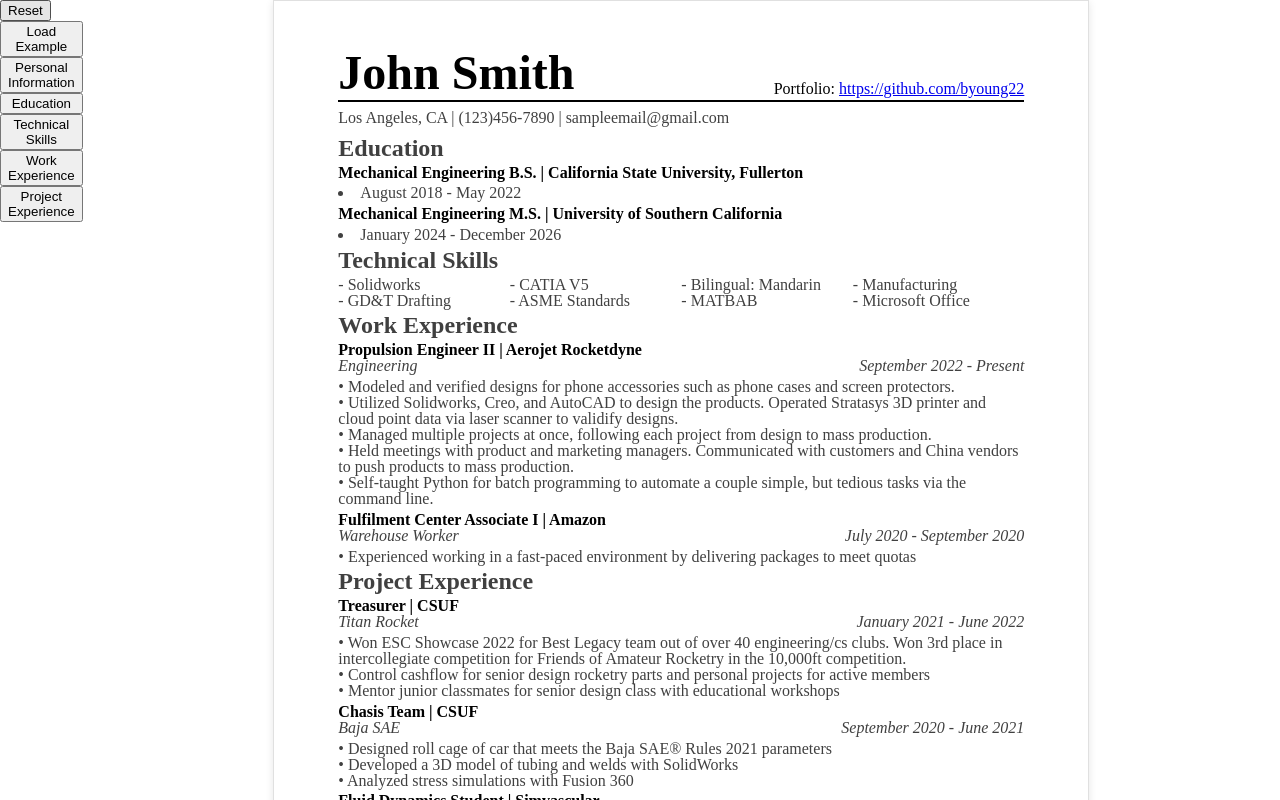
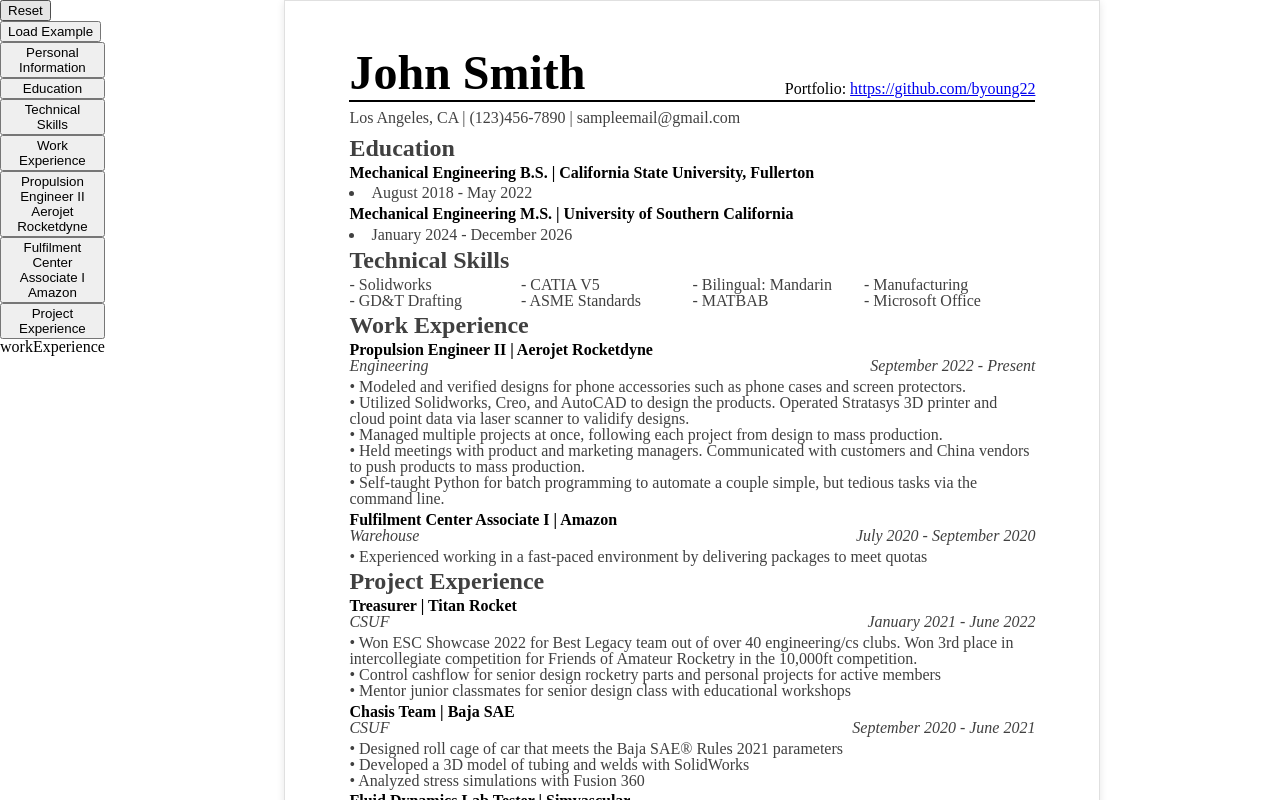
Before and after one commit to byoung22/resume-builder, a React (Vite) app: page / in a window 1280 px wide. Both pictures are taken after a click on the button "Work Experience". Shown: the top 800 px of the page. Built offline with nearby package versions, Linux system fonts and the light colour scheme.

Commit message:
ExperienceInput list created

```diff
--- a/src/App.jsx
+++ b/src/App.jsx
@@ -17,10 +17,25 @@ import AddInput from "./components/AddInput";
 // type = "text",
 // dataArr = null,
 
-function InputExperience({}) {
+function ExperienceList({ arr }) {
+  return arr.map((item) => {
+    return (
+      <div key={item.id}>
+        <button>
+          {item.position}<br/>
+          {item.organization}
+        </button>
+      </div>
+    );
+  });
+}
+
+function InputExperience({ experience }) {
   return (
     <div>
-
+      <ExperienceList
+        arr={experience}
+      />
     </div>
   )
 }
@@ -148,15 +163,27 @@ export default function App() {
         <button onClick={selectCategory} data-key="workExperience">
           Work Experience
         </button>
-        {category === "projectExperience" &&
+        {category === "workExperience" &&
           <InputExperience
-            experience={projectExperience}
-
+            experience={workExperience}
+            changeSection={changeSection}
+            itemId={itemId}
+            selectItemId={selectItemId}
           />
         }
         <button onClick={selectCategory} data-key="projectExperience">
           Project Experience
         </button>
+        {category === "projectExperience" &&
+          <InputExperience
+            experience={projectExperience}
+            changeSection={changeSection}
+            itemId={itemId}
+            selectItemId={selectItemId}
+          />
+        }
+        <h1>{category}</h1>
+        <h1>{itemId}</h1>
       </div>
       <Preview
         personalInfo={personalInfo}
--- a/src/components/InputEducation.jsx
+++ b/src/components/InputEducation.jsx
@@ -5,8 +5,8 @@ function EducationList({ arr, selectItemId }) {
     return (
       <div key={school.id}>
         <button onClick={selectItemId} data-key={school.id}>
-          <span>{school.school}</span>
-          <span>{school.degree}</span>
+          {school.school}<br/>
+          {school.degree}
         </button>
       </div>
     );
@@ -33,24 +33,28 @@ export default function InputEducation({
       {itemId !== null && (
         <>
           <AddInput
+            label={'School: '}
             id={"edu-school"}
             value={findValue(itemId, "school")}
             onChange={changeSection}
             dataKey={"school"}
           />
           <AddInput
+          label={'Degree: '}
             id={"edu-degree"}
             value={findValue(itemId, "degree")}
             onChange={changeSection}
             dataKey={"degree"}
           />
           <AddInput
+            label={'Start Date: '}
             id={"edu-start"}
             value={findValue(itemId, "startDate")}
             onChange={changeSection}
             dataKey={"startDate"}
           />
           <AddInput
+            label={'End Date: '}
             id={"edu-end"}
             value={findValue(itemId, "endDate")}
             onChange={changeSection}
--- a/src/sample-data.js
+++ b/src/sample-data.js
@@ -49,7 +49,7 @@ const sample = {
     },
     {
       id: uuidv4(),
-      department: "Warehouse Worker",
+      department: "Warehouse",
       organization: "Amazon",
       position: "Fulfilment Center Associate I",
       startDate: "July 2020",
@@ -61,8 +61,8 @@ const sample = {
   projectExperience: [
     {
       id: uuidv4(),
-      department: "Titan Rocket",
-      organization: "CSUF",
+      department: "CSUF",
+      organization: "Titan Rocket",
       position: "Treasurer",
       startDate: "January 2021",
       endDate: "June 2022",
@@ -71,8 +71,8 @@ const sample = {
     },
     {
       id: uuidv4(),
-      department: "Baja SAE",
-      organization: "CSUF",
+      department: "CSUF",
+      organization: "Baja SAE",
       position: "Chasis Team",
       startDate: "September 2020",
       endDate: "June 2021",
@@ -83,7 +83,7 @@ const sample = {
       id: uuidv4(),
       department: "Computational Fluid Dynamics",
       organization: "Simvascular",
-      position: "Fluid Dynamics Student",
+      position: "Fluid Dynamics Lab Tester",
       startDate: "January 2022",
       endDate: "May 2022",
       description:
```
